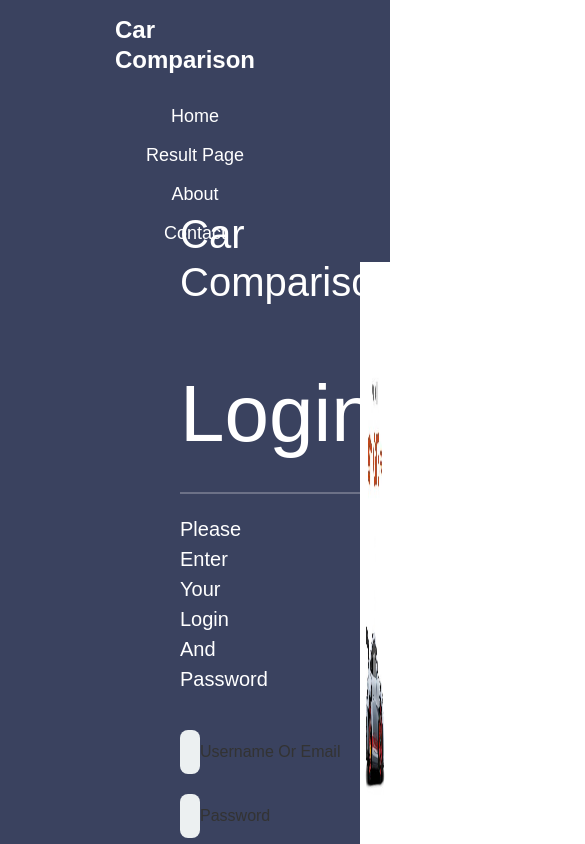
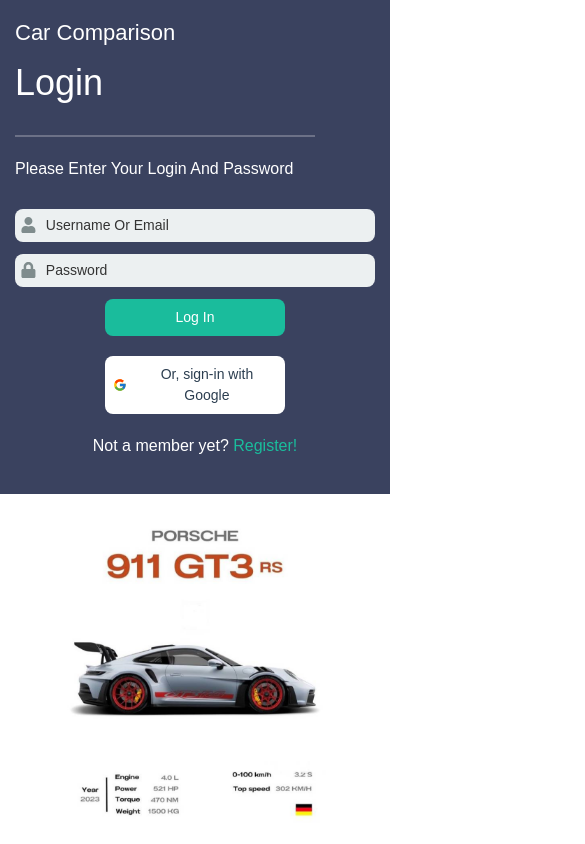
Before and after one commit to Kactusox/car-comparison, a React (Create React App) app: page /login in a window 390 px wide. Shown: the top 844 px of the page, 585 px wide, since content can reach past the window. Built offline with nearby package versions, Linux system fonts and the light colour scheme.

Commit message:
login and signin pages responsive desing has been added

```diff
--- a/src/navigation/Layout.jsx
+++ b/src/navigation/Layout.jsx
@@ -10,7 +10,7 @@ function Layout({ children }) {
       <>
         {/* Hide Navbar on home, login, and signin pages */}
         {location.pathname !== '/' && location.pathname !== '/admin' && location.pathname !== '/admincar'  && location.pathname !== '/users'
-         && location.pathname !== '/inbox'
+         && location.pathname !== '/inbox' && location.pathname !== '/login' && location.pathname !== '/signin'
         && <Navbar />}
         {children}
       </>
--- a/src/style/index.css
+++ b/src/style/index.css
@@ -13,7 +13,7 @@ ul,
 li {
   list-style: none;
 }
-.contener{
+.contener {
   margin: 0 auto;
   padding: 0 100px;
   max-width: 1440px;
@@ -290,15 +290,3 @@ li {
 .submit-button:hover {
   background-color: #e67e22;
 }
-
-/* Login Page Style */
-
-/* General layout */
-.login-container {
-  display: flex;
-  height: 100vh;
-  font-family: 'Arial', sans-serif;
-  margin-top: 10px;
-}
-
-/* Left side (login form) */
--- a/src/style/loginStyle.module.css
+++ b/src/style/loginStyle.module.css
@@ -1,8 +1,9 @@
+/* In this CSS file included both design and responsive design of Login and Sign In pages together, since it is small page decided to make it here  */
 .loginContainer {
     display: flex;
     height: 100vh;
     font-family: 'Arial', sans-serif;
-    background-color: #5cb7a5;
+    /* background-color: #5cb7a5; */
 }
 
 .loginLeft {
@@ -46,7 +47,6 @@
     width: 100%;
     /* height: 60px; */
     /* background-color: #1abc9c; */
-
   }
 
   .formGroup input {
@@ -115,7 +115,7 @@
     text-decoration: none;
   }
 
-  /* Right side (only car image) */
+  /* Right side (car image) */
   .loginRight {
     width: 50%;
     display: flex;
@@ -128,3 +128,202 @@
     height: 100vh;
     border-radius: none;
   }
+
+
+/* PC and laptops */
+@media screen and (max-width: 1200px) {
+  .loginLeft {
+    padding: 0 100px;
+  }
+
+  .loginLeft h1 {
+    font-size: 70px;
+  }
+
+  .loginLeft h3 {
+    font-size: 35px;
+    margin-bottom: 40px;
+  }
+
+  .loginLeft hr {
+    width: 400px;
+  }
+
+  .formGroup input {
+    width: 420px;
+  }
+
+  .carImage {
+    width: 100%;
+    height: 100vh;
+    object-fit: cover;
+  }
+}
+
+/* Larger scrren tablets */
+@media screen and (max-width: 992px) {
+  .loginLeft {
+    padding: 0 60px;
+  }
+
+  .loginLeft h1 {
+    font-size: 60px;
+  }
+
+  .loginLeft h3 {
+    font-size: 30px;
+    margin-bottom: 30px;
+  }
+
+  .loginLeft hr {
+    width: 300px;
+  }
+
+  .formGroup input {
+    width: 100%;
+  }
+
+  .loginBtn,
+  .googleBtn {
+    width: 250px;
+  }
+
+  .carImage {
+    width: 100%;
+    height: 100vh;
+    object-fit: cover;
+  }
+}
+
+/* Tablet */
+@media screen and (max-width: 768px) {
+  .loginContainer {
+    flex-direction: column;
+    height: auto;
+    min-height: 100vh;
+  }
+
+  .loginLeft,
+  .loginRight {
+    width: 100%;
+  }
+
+  .loginLeft {
+    padding: 40px;
+  }
+
+  .loginLeft h1 {
+    font-size: 50px;
+  }
+
+  .loginLeft h3 {
+    font-size: 28px;
+    margin-bottom: 25px;
+  }
+
+  .loginLeft hr {
+    width: 100%;
+    max-width: 300px;
+  }
+
+  .loginLeft p {
+    font-size: 18px;
+  }
+
+  .loginRight {
+    padding: 0;
+    height: 450px;
+  }
+
+  .carImage {
+    width: 100%;
+    height: 450px;
+    object-fit: cover;
+    object-position: center;
+  }
+}
+
+/* Mobiles */
+@media screen and (max-width: 576px) {
+  .loginLeft {
+    padding: 30px 20px;
+  }
+
+  .loginLeft h1 {
+    font-size: 40px;
+  }
+
+  .loginLeft h3 {
+    font-size: 24px;
+    margin-bottom: 20px;
+  }
+
+  .loginLeft p {
+    font-size: 16px;
+  }
+
+  .formGroup {
+    padding: 8px;
+    margin: 15px 0;
+  }
+
+  .formGroup input {
+    font-size: 14px;
+  }
+
+  .loginBtn,
+  .googleBtn {
+    width: 200px;
+    font-size: 16px;
+    padding: 8px;
+  }
+
+  .loginRight {
+    height: 400px;
+  }
+
+  .carImage {
+    height: 400px;
+    width: 100%;
+  }
+}
+
+/* Smaller devices */
+@media screen and (max-width: 400px) {
+  .loginLeft {
+    padding: 20px 15px;
+  }
+
+  .loginLeft h1 {
+    font-size: 36px;
+  }
+
+  .loginLeft h3 {
+    font-size: 22px;
+    margin-bottom: 15px;
+  }
+
+  .formGroup {
+    padding: 6px;
+    margin: 12px 0;
+  }
+
+  .loginBtn,
+  .googleBtn {
+    width: 180px;
+    font-size: 14px;
+  }
+
+  .footerText {
+    font-size: 14px;
+  }
+
+  .loginRight {
+    height: 350px;
+  }
+
+  .carImage {
+    height: 350px;
+    width: 100%;
+  }
+}
--- a/src/style/mainPage.css
+++ b/src/style/mainPage.css
@@ -3,9 +3,10 @@
 .mainContainer {
   background-image: url('../img/mainBackground.png');
   background-repeat: no-repeat;
+  background-position: center;
   width: 100%;
   height: 100vh;
-  background-color: #405FF2;
+  user-select: none;
 }
 .header {
   color: #fff;
@@ -13,6 +14,7 @@
   display: flex;
   justify-content: center;
   padding-top: 40px;
+  /* background-color: #d69028; */
 }
 .container h1 {
   font-size: 40px;
```
